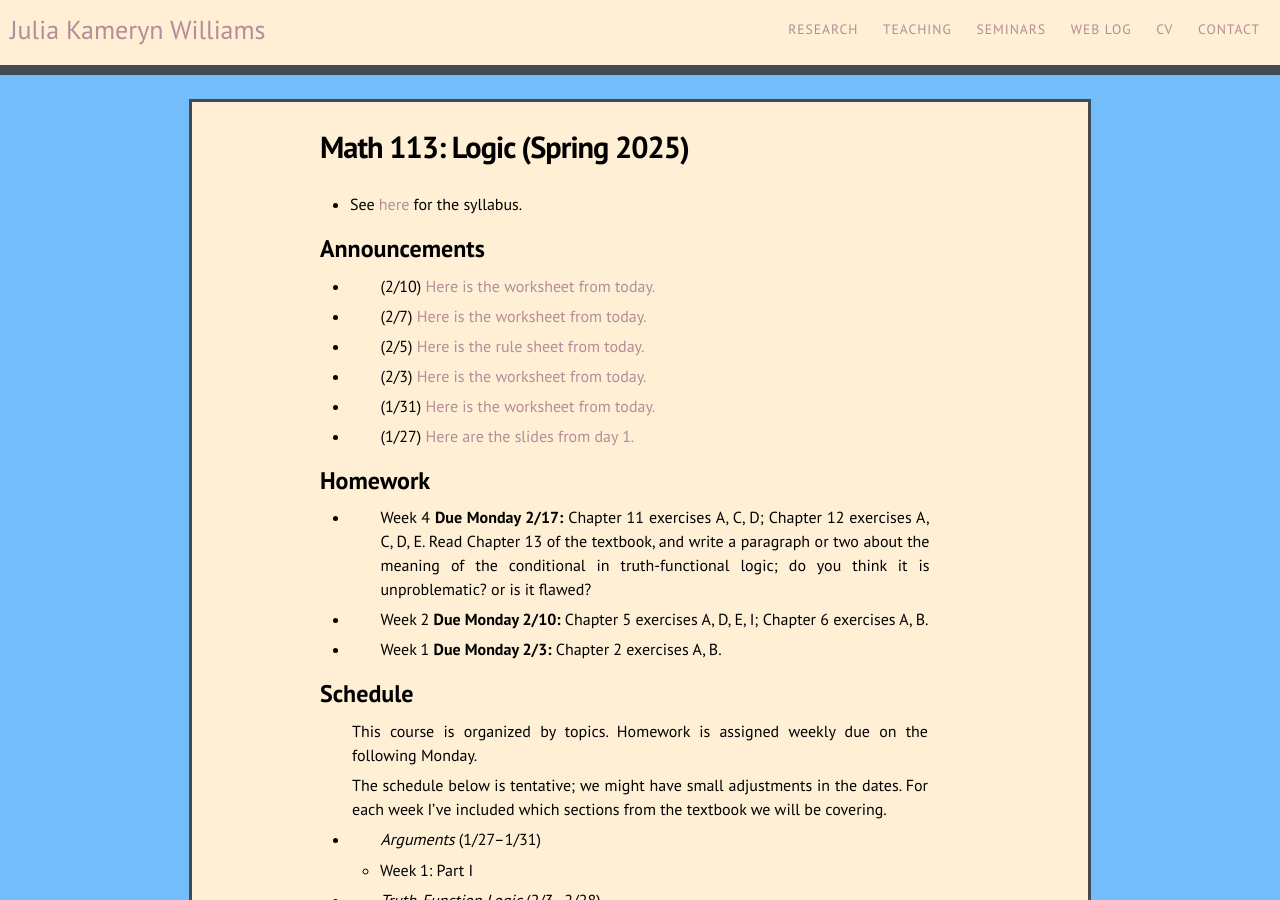
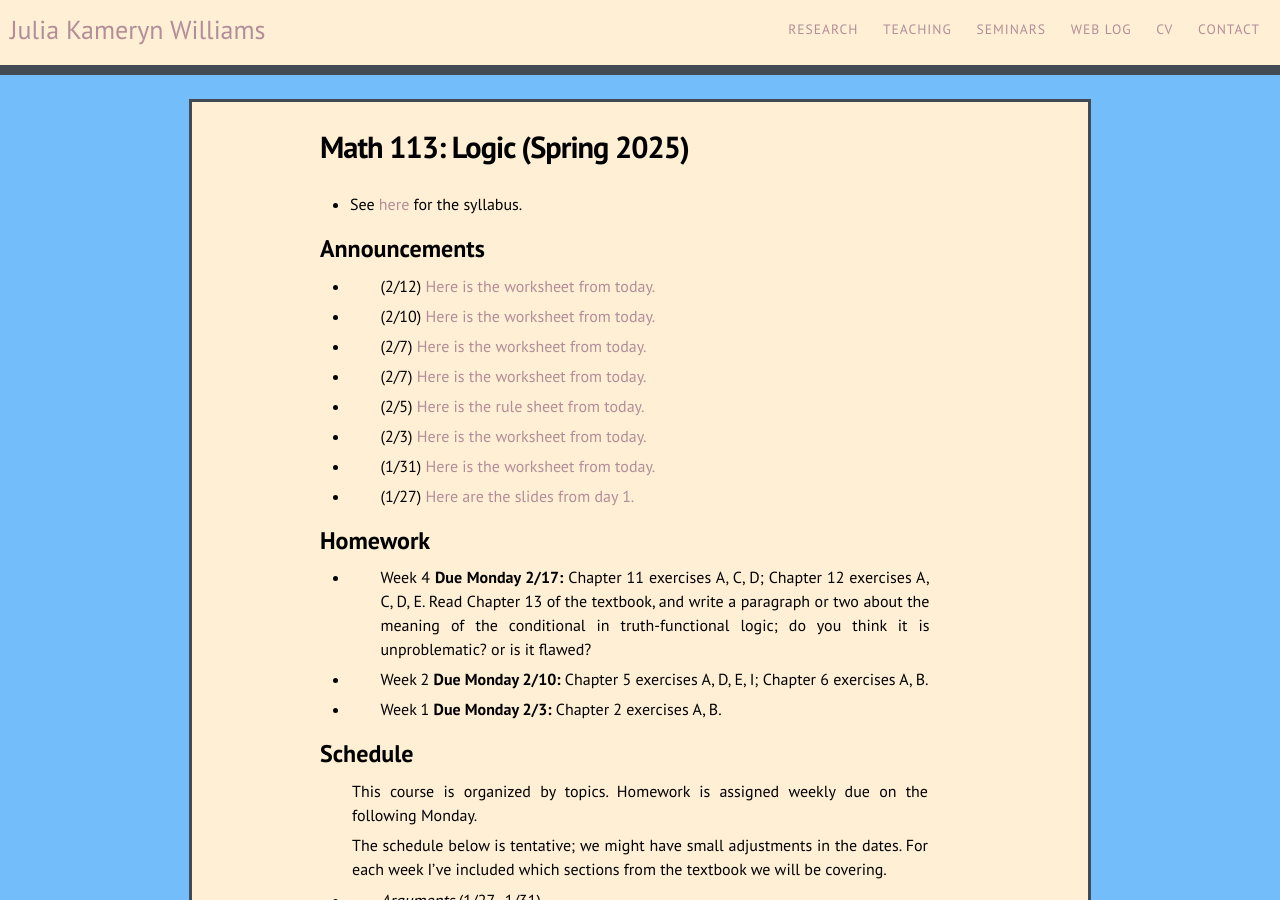
Before and after one commit to kamerynjw/kamerynjw.github.io, a Jekyll site: the page built from teaching/2025/math113.md, in a window 1280 px wide and 900 px high. Built offline with Jekyll 4.4.1, drawn with Linux system fonts in a browser that asks for light colours; nearby versions of some CDN libraries.

Commit message:
new orksheet

```diff
--- a/teaching/2025/math113.md
+++ b/teaching/2025/math113.md
@@ -10,7 +10,11 @@ permalink: /teaching/2025/math113/
 Announcements
 -------------
 
+* (2/12) [Here is the worksheet from today.]({{ page.url }}ws2-12.pdf)
+
 * (2/10) [Here is the worksheet from today.]({{ page.url }}ws2-10.pdf)
+
+* (2/7) [Here is the worksheet from today.]({{ page.url }}ws2-7.pdf)
 
 * (2/7) [Here is the worksheet from today.]({{ page.url }}ws2-7.pdf)
 
```
Also changed, not shown: 1 other file.
